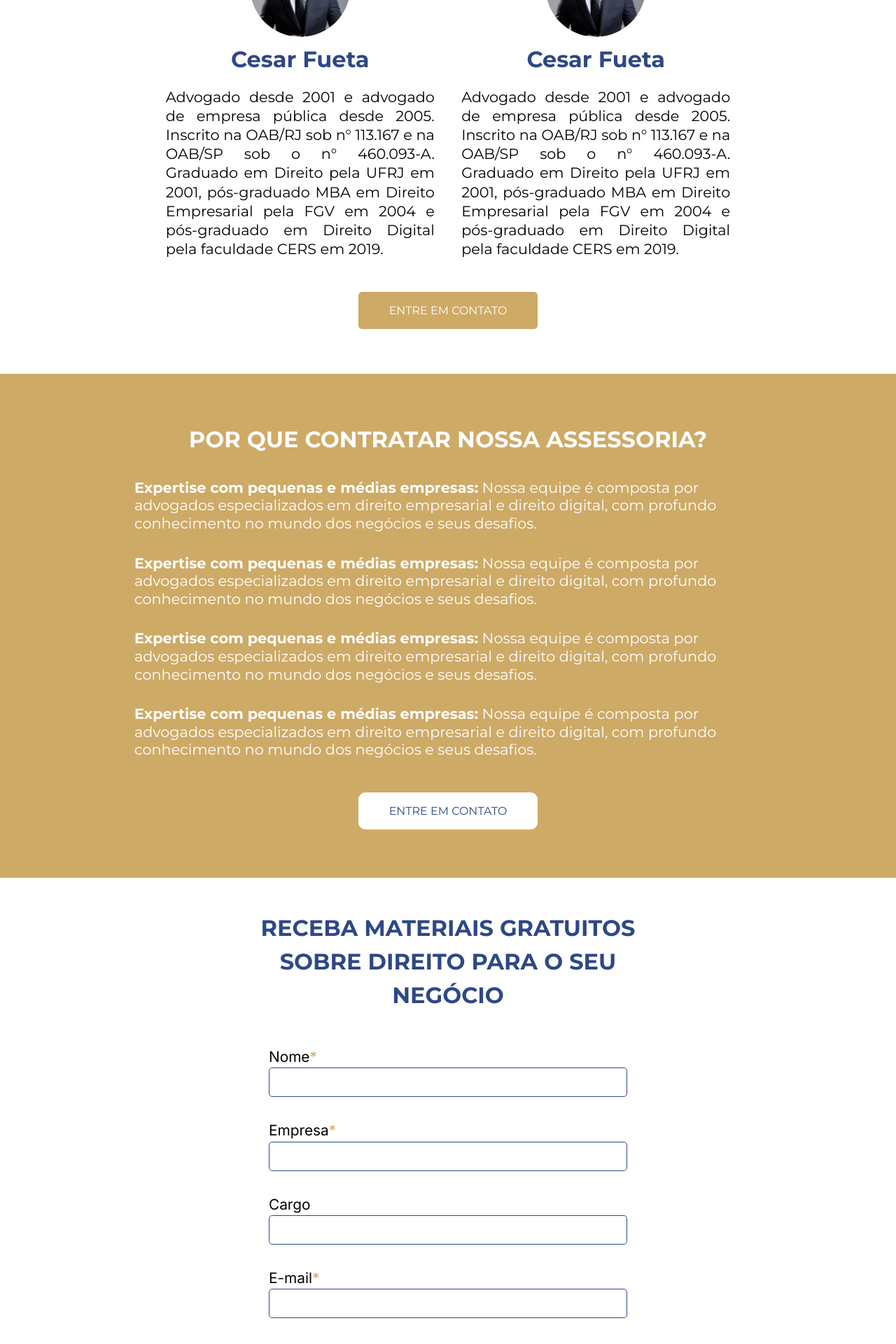
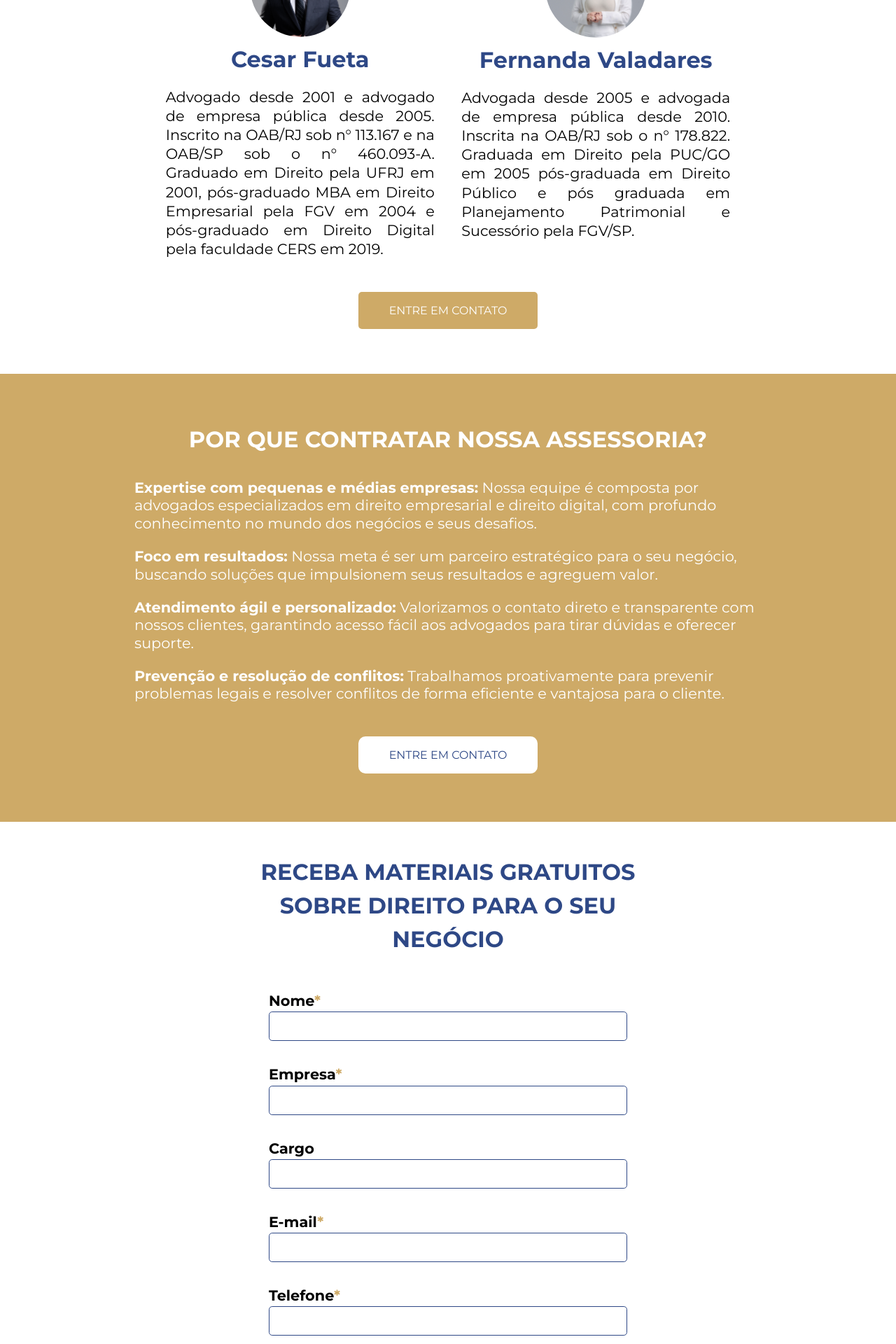
Before and after one commit to vcspc/landing-page-valadares, a Next.js app in the folder landing-page-valadares/: page / in a window 1280 px wide. Shown: the part 3440-5360 px from the top of the page at 70% size. Built offline with nearby package versions, Linux system fonts and the light colour scheme.

Commit message:
correções de erros na versão desktop

```diff
--- a/landing-page-valadares/src/app/globals.scss
+++ b/landing-page-valadares/src/app/globals.scss
@@ -268,6 +268,7 @@ main {
 
             display: flex;
             flex-direction: row;
+            align-items: start;
             justify-content: space-between;
             width: 63%;
             margin-top: 3rem;
@@ -283,7 +284,7 @@ main {
         align-items: center;
         margin-top: 4rem;
         width: 100%;
-        height: 45rem;
+        height: 40rem;
         background-color: $principal;
         justify-content: center;
 
@@ -293,7 +294,7 @@ main {
             flex-direction: column;
             align-items: center;
             width: 70%;
-            height: 25rem;
+            height: 20rem;
             justify-content: space-between;
             margin-top: 2rem;
             margin-bottom: 3rem;
@@ -327,9 +328,12 @@ main {
         align-items: center;
         width: 100%;
         margin-top: 3rem;
+        font-family: $fonte-principal;
+
 
         span {
             color: $principal;
+            font-weight: $bold;
         }
 
         .container__formulario__form__nome {
@@ -340,6 +344,7 @@ main {
 
             label {
                 font-size: $m;
+                font-weight: $bold;
             }
 
             input {
@@ -358,6 +363,7 @@ main {
 
             label {
                 font-size: $m;
+                font-weight: $bold;
             }
 
             input {
@@ -376,6 +382,7 @@ main {
 
             label {
                 font-size: $m;
+                font-weight: $bold;
             }
 
             input {
@@ -394,6 +401,7 @@ main {
 
             label {
                 font-size: $m;
+                font-weight: $bold;
             }
 
             input {
@@ -412,6 +420,7 @@ main {
 
             label {
                 font-size: $m;
+                font-weight: $bold;
             }
 
             input {
--- a/landing-page-valadares/src/app/page.jsx
+++ b/landing-page-valadares/src/app/page.jsx
@@ -103,10 +103,10 @@ export default function Home() {
             descricao="Advogado desde 2001 e advogado de empresa pública desde 2005. Inscrito na OAB/RJ sob n° 113.167 e na OAB/SP sob o n° 460.093-A. Graduado em Direito pela UFRJ em 2001, pós-graduado MBA em Direito Empresarial pela FGV em 2004 e pós-graduado em Direito Digital pela faculdade CERS em 2019."
           />
           <Perfil
-            foto="/cesar.svg"
-            alt="foto de perfil do sócio César"
-            nome="Cesar Fueta"
-            descricao="Advogado desde 2001 e advogado de empresa pública desde 2005. Inscrito na OAB/RJ sob n° 113.167 e na OAB/SP sob o n° 460.093-A. Graduado em Direito pela UFRJ em 2001, pós-graduado MBA em Direito Empresarial pela FGV em 2004 e pós-graduado em Direito Digital pela faculdade CERS em 2019."
+            foto="/fernanda.svg"
+            alt="foto de perfil da sócia Fernanda"
+            nome="Fernanda Valadares"
+            descricao="Advogada desde 2005 e advogada de empresa pública desde 2010. Inscrita na OAB/RJ sob o n° 178.822. Graduada em Direito pela PUC/GO em 2005 pós-graduada em Direito Público e pós graduada em Planejamento Patrimonial e Sucessório pela FGV/SP."
           />
         </div>
         <Botao
@@ -124,16 +124,16 @@ export default function Home() {
             descricao=" Nossa equipe é composta por advogados especializados em direito empresarial e direito digital, com profundo conhecimento no mundo dos negócios e seus desafios."
           />
           <Topico
-            topico="Expertise com pequenas e médias empresas:"
-            descricao=" Nossa equipe é composta por advogados especializados em direito empresarial e direito digital, com profundo conhecimento no mundo dos negócios e seus desafios."
+            topico="Foco em resultados:"
+            descricao=" Nossa meta é ser um parceiro estratégico para o seu negócio, buscando soluções que impulsionem seus resultados e agreguem valor."
           />
           <Topico
-            topico="Expertise com pequenas e médias empresas:"
-            descricao=" Nossa equipe é composta por advogados especializados em direito empresarial e direito digital, com profundo conhecimento no mundo dos negócios e seus desafios."
+            topico="Atendimento ágil e personalizado:"
+            descricao=" Valorizamos o contato direto e transparente com nossos clientes, garantindo acesso fácil aos advogados para tirar dúvidas e oferecer suporte."
           />
           <Topico
-            topico="Expertise com pequenas e médias empresas:"
-            descricao=" Nossa equipe é composta por advogados especializados em direito empresarial e direito digital, com profundo conhecimento no mundo dos negócios e seus desafios."
+            topico="Prevenção e resolução de conflitos:"
+            descricao=" Trabalhamos proativamente para prevenir problemas legais e resolver conflitos de forma eficiente e vantajosa para o cliente."
           />
         </div>
         <Botao
```
